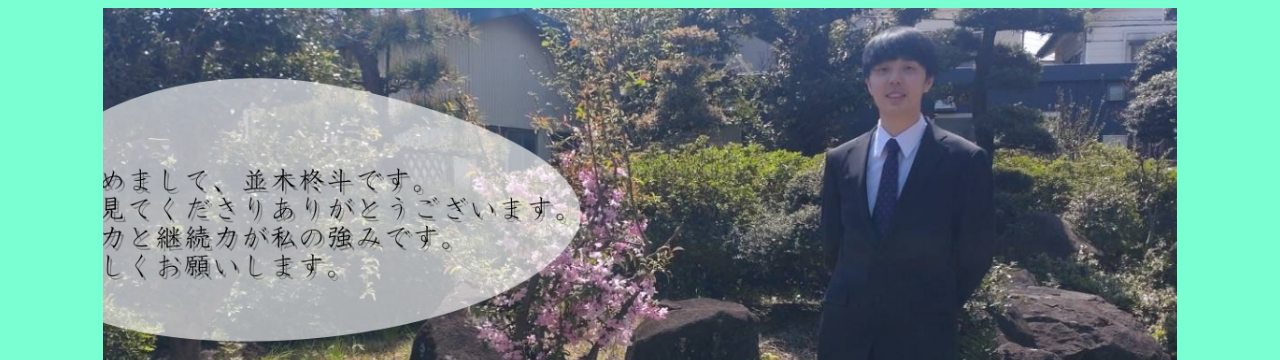
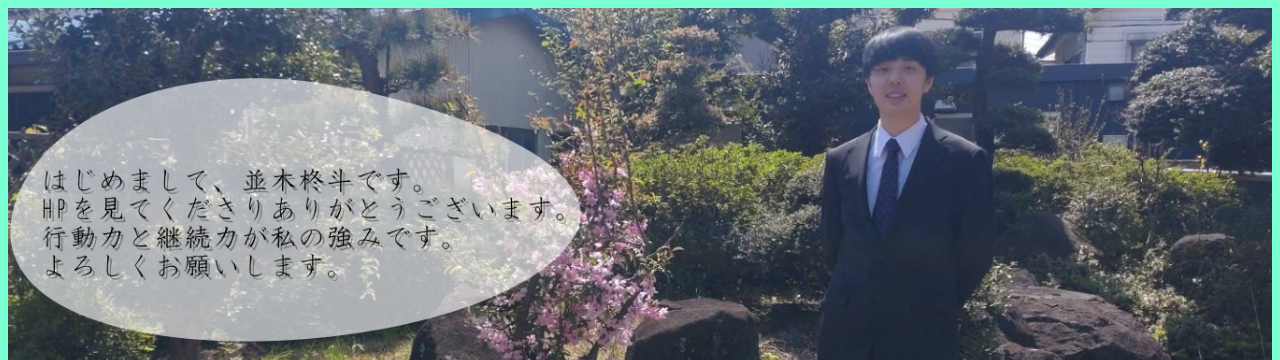
Before and after one commit to hiiragi123/github, a plain HTML site: page index.html in a window 1280 px wide. Shown: the top 360 px of the page. Drawn offline with Linux system fonts and the light colour scheme.

Commit message:
Update stylesheet.css

```diff
--- a/stylesheet.css
+++ b/stylesheet.css
@@ -3,7 +3,7 @@ html{
 }
 
 header{
-    width:85%;
+    width:100%;
     height: 430px;
     margin-left: auto;
     margin-right: auto;
```
